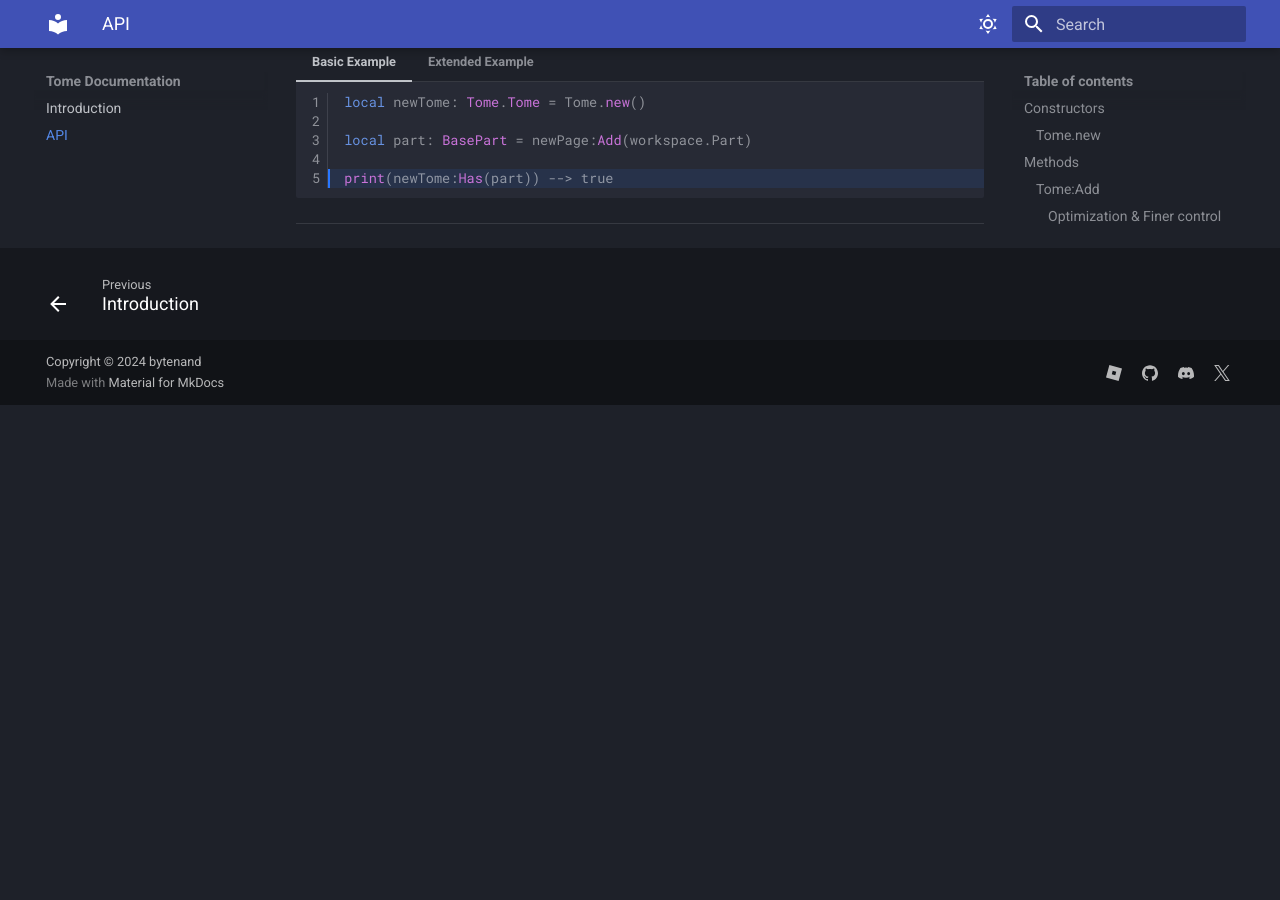
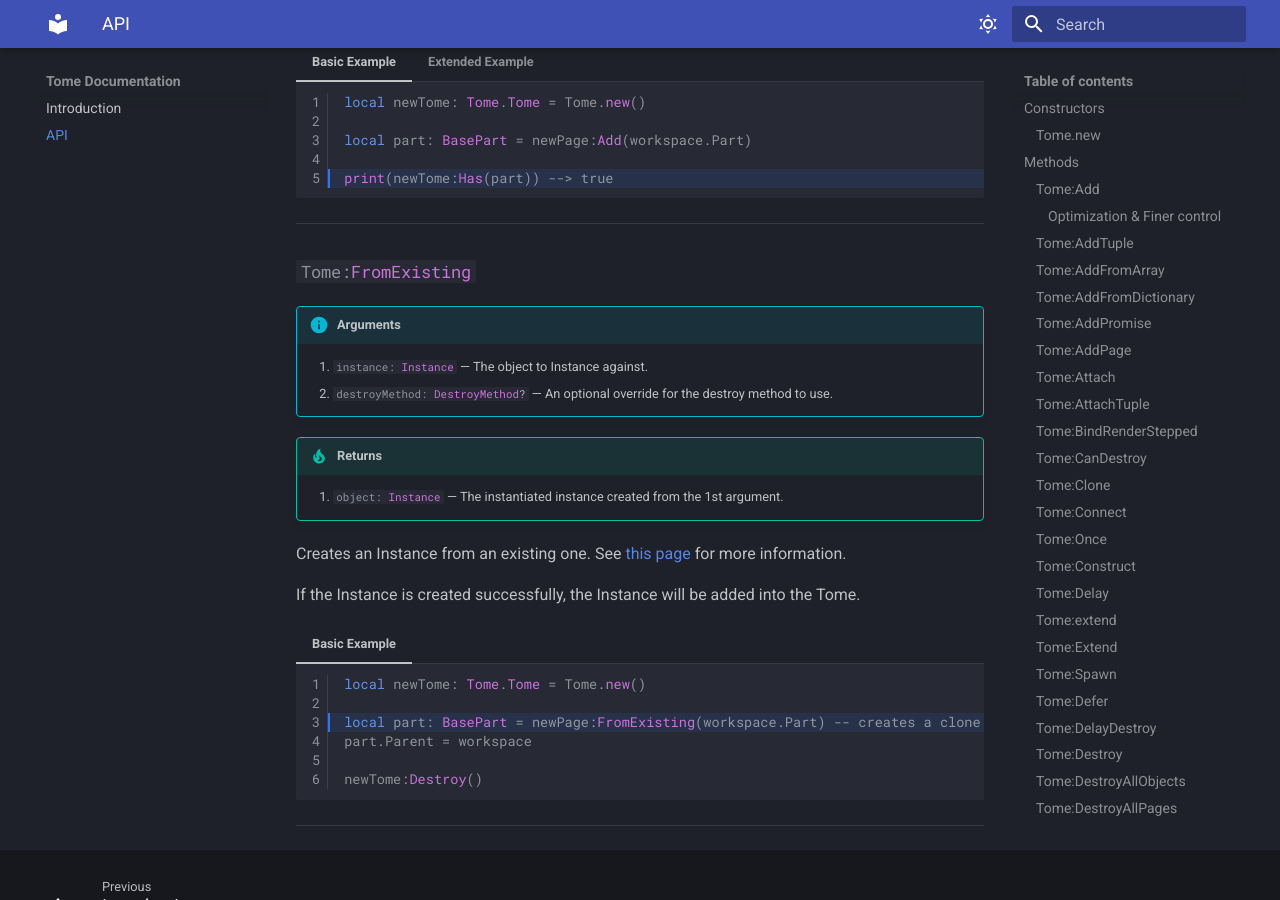
Before and after one commit to y29r/tome-docs, an MkDocs documentation site: the page built from docs/API.md, in a window 1280 px wide and 900 px high, scrolled down 17257 px. Built offline with MkDocs 1.6.1 and Material for MkDocs 9.7.7, drawn with Linux system fonts in a browser that asks for light colours; before the commit the page ends 17662 px from its top, so only the background shows below that.

Commit message:
Added Tome:FromExisting

````diff
--- a/docs/API.md
+++ b/docs/API.md
@@ -903,3 +903,28 @@
 	```
 
 ---
+
+### `#!luau Tome:FromExisting`
+
+!!! info "Arguments"
+	1. `#!luau instance: Instance` &mdash; The object to Instance against.
+	2. `#!luau destroyMethod: DestroyMethod?` &mdash; An optional override for the destroy method to use.
+
+!!! tip "Returns"
+	1. `#!luau object: Instance` &mdash; The instantiated instance created from the 1st argument.
+
+Creates an Instance from an existing one. See [this page](https://create.roblox.com/docs/reference/engine/datatypes/Instance#fromExisting) for more information.
+
+If the Instance is created successfully, the Instance will be added into the Tome.
+
+=== "Basic Example"
+	```luau linenums="1" hl_lines="3-3"
+	local newTome: Tome.Tome = Tome.new()
+
+	local part: BasePart = newPage:FromExisting(workspace.Part) -- creates a clone
+	part.Parent = workspace
+
+	newTome:Destroy()
+	```
+
+---
````
